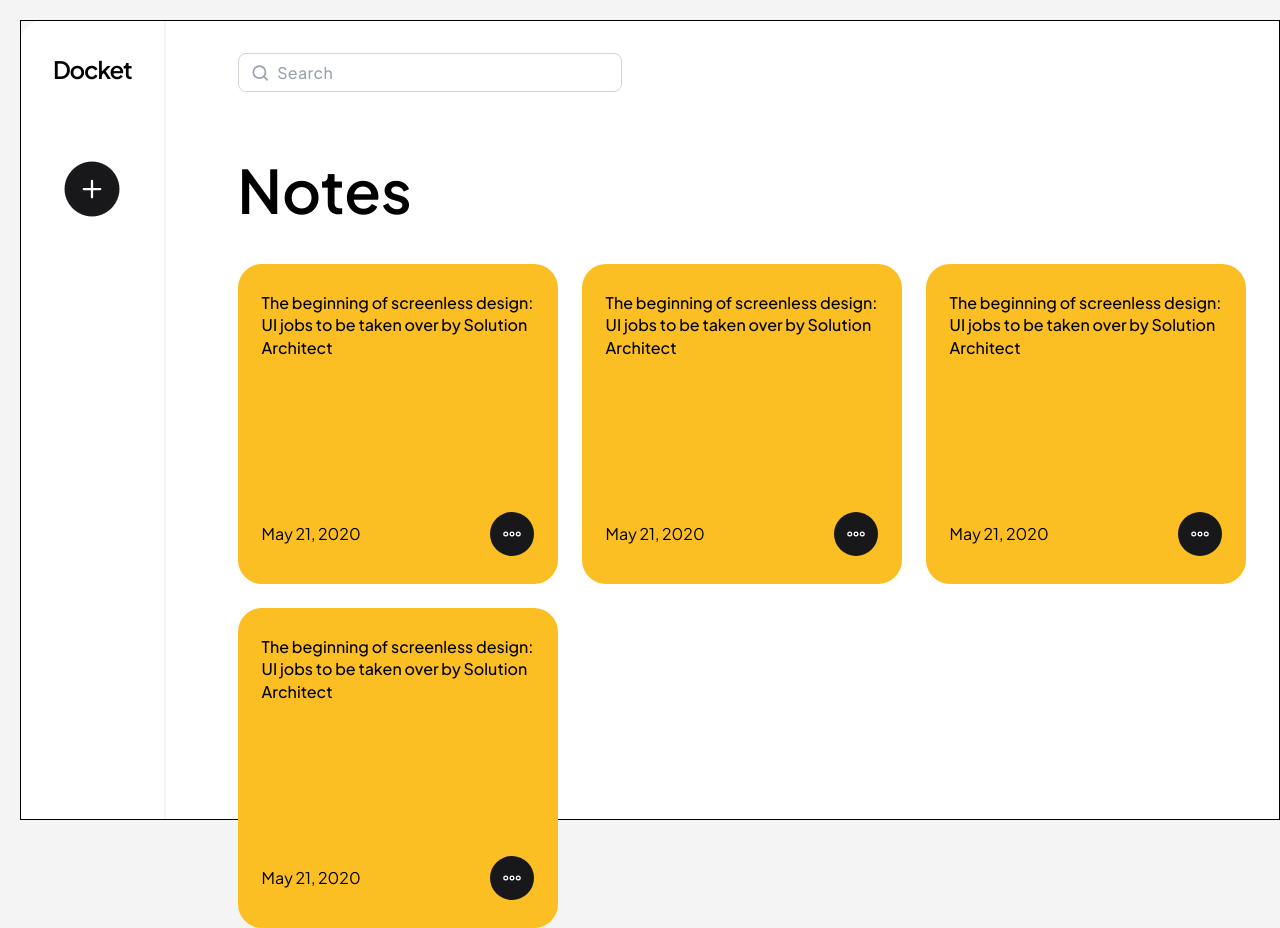
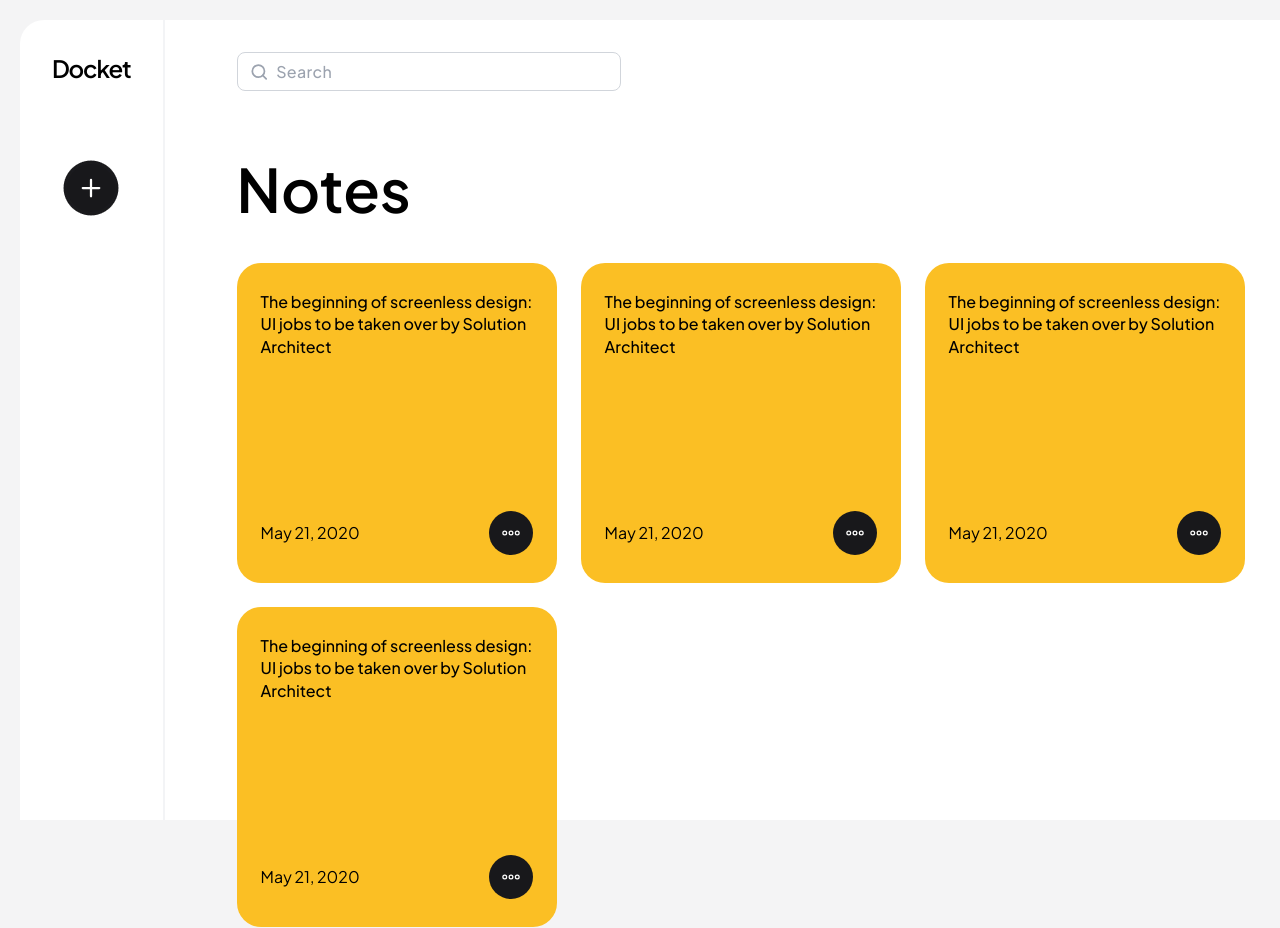
Before and after one commit to Joao-vi/docket, a React (Vite) app: page / in a window 1280 px wide. Built offline with nearby package versions, Linux system fonts and the light colour scheme.

Commit message:
chore: delete border on Notes component

```diff
--- a/src/features/notes/notes.tsx
+++ b/src/features/notes/notes.tsx
@@ -3,7 +3,7 @@ import { SideBar } from './components/side-bar';
 
 export function Notes() {
   return (
-    <main className="h-full flex gap-10 border border-black">
+    <main className="h-full flex gap-10">
       <SideBar />
 
       <MainContent />
```
